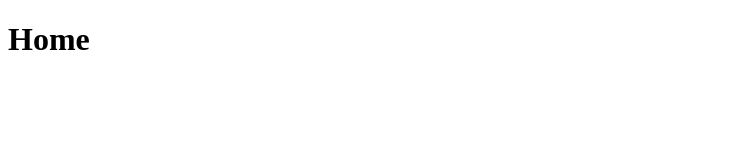
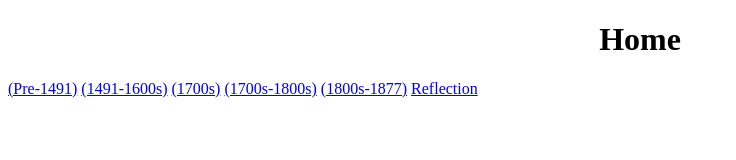
Before and after one commit to evanyang88/Digital-Museum, a plain HTML site: page Home.html in a window 1280 px wide. Shown: the whole page, without its empty margins (0-736 px from the left). Drawn offline with Linux system fonts and the light colour scheme.

Commit message:
Add files via upload

```diff
--- a/Home.html
+++ b/Home.html
@@ -7,6 +7,14 @@
     <title>Document</title>
 </head>
 <body>
-    <h1>Home</h1>
+    <h1 style="text-align: center;">Home</h1>
+    <div class="nav">
+        <a href="#">(Pre-1491)</a>
+        <a href="#">(1491-1600s)</a>
+        <a href="#">(1700s)</a>
+        <a href="#">(1700s-1800s)</a>
+        <a href="#">(1800s-1877)</a>
+        <a href="#">Reflection</a>
+    </div>
 </body>
 </html>
```
